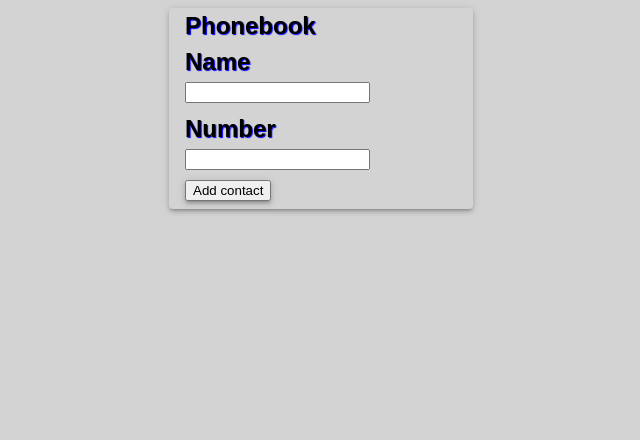
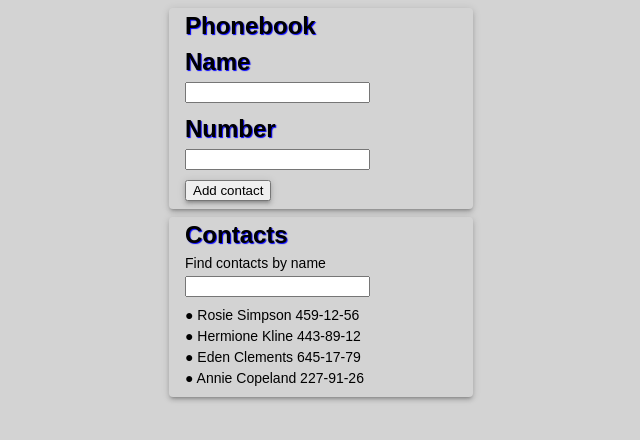
Before and after one commit to mrSerGL/goit-react-hw-02-phonebook, a React (Create React App) app: page / in a window 1280 px wide. Shown: the top 440 px of the page, without its empty margins (319-959 px from the left). Built offline with nearby package versions, Linux system fonts and the light colour scheme.

Commit message:
add  filter

```diff
--- a/src/components/App.jsx
+++ b/src/components/App.jsx
@@ -2,44 +2,68 @@ import React, { Component } from 'react';
 import Name from './NameInput/Name';
 import Chapter from './Chapter';
 import Contacts from './ContactsList';
+import FilterInput from './FilterInput';
 
 import css from './App.module.css';
 
 class App extends Component {
+  state = {
+    contacts: [
+      { id: 'id-1', name: 'Rosie Simpson', number: '459-12-56' },
+      { id: 'id-2', name: 'Hermione Kline', number: '443-89-12' },
+      { id: 'id-3', name: 'Eden Clements', number: '645-17-79' },
+      { id: 'id-4', name: 'Annie Copeland', number: '227-91-26' },
+    ],
+    filter: '',
+  };
+
   // state = {
-  //   contacts: [
-  //     { id: 'id-1', name: 'Rosie Simpson', number: '459-12-56' },
-  //     { id: 'id-2', name: 'Hermione Kline', number: '443-89-12' },
-  //     { id: 'id-3', name: 'Eden Clements', number: '645-17-79' },
-  //     { id: 'id-4', name: 'Annie Copeland', number: '227-91-26' },
-  //   ],
-  //   filter: '',
+  //   contacts: [],
+  //   name: '',
   // };
 
-  state = {
-    contacts: [],
-    name: '',
-  };
-
   addContact = contact => {
-    console.log(contact);
+    // console.log(contact);
     this.setState(prevState => ({
       contacts: [contact, ...prevState.contacts],
     }));
   };
 
+  onChangeFilter =(event)=>{
+
+  this.setState({filter: event.target.value })
+  console.log(this.state.filter)
+  };
+
   render() {
+
+  const {filter, contacts} = this.state;
+
+  const filterToLoverCase = this.state.filter.toLowerCase();
+  const filteredContacts = contacts.filter(contact=> contact.name.toLowerCase().includes(filterToLoverCase));
+
+
+
+  // console.log(filteredContacts)
+
+
     return (
-      <div className={css.section}>
-        <Chapter title="Phonebook">
-          <Name onSubmit={this.addContact} />
-        </Chapter>
+      <>
+        <div className={css.section}>
+          <Chapter title="Phonebook">
+            <Name onSubmit={this.addContact} />
+          </Chapter>
+        </div>
+
         {this.state.contacts.length > 0 && (
+          <div className={css.section}>
           <Chapter title="Contacts">
-            <Contacts data={this.state} />
+            <FilterInput value={filter}  onChangeFilter={this.onChangeFilter}/>
+            <Contacts data={filteredContacts} />
           </Chapter>
+          </div>
         )}
-      </div>
+      </>
     );
   }
 }
--- a/src/components/ContactsList/Contacts.js
+++ b/src/components/ContactsList/Contacts.js
@@ -1,12 +1,16 @@
 import css from './Contacts.module.css';
 
-function Contacts({ data }) {
-  const { contacts } = data;
+// function Contacts({ data }) {
+//   const { contacts } = data;
+
+function Contacts({data }) {
+
+  console.log('contacts:',data)
 
   return (
     <div>
       <ul className={css.contactsList}>
-        {contacts.map(({ id, name, number }) => (
+        {data.map(({ id, name, number }) => (
           <li key={id}>
             <p>
               &#9679; {name} {number}
--- /dev/null
+++ b/src/components/FilterInput/FilterInput.js
@@ -0,0 +1,21 @@
+import css from './FilterInput.module.css';
+
+function FilterInput({ value, onChangeFilter }) {
+  return (
+    <>
+      <p className={css.input__name}>Find contacts by name</p>
+      <label htmlFor={1}>
+        <input
+          type="text"
+          className={css.input}
+          name="name"
+          value={value}
+          id={1}
+          onChange={onChangeFilter}
+        ></input>
+      </label>
+    </>
+  );
+}
+
+export default FilterInput;
--- /dev/null
+++ b/src/components/FilterInput/FilterInput.module.css
@@ -0,0 +1,10 @@
+
+  .input__name{
+    margin-left: 16px;
+    font-size: 14px;
+  }
+
+  .input{
+    margin-left: 16px;
+    margin-bottom: 8px;
+  }
--- /dev/null
+++ b/src/components/FilterInput/index.js
@@ -0,0 +1 @@
+export {default} from './FilterInput';
```
Also changed, not shown: src/components/App.module.css (line endings or trailing spaces).
